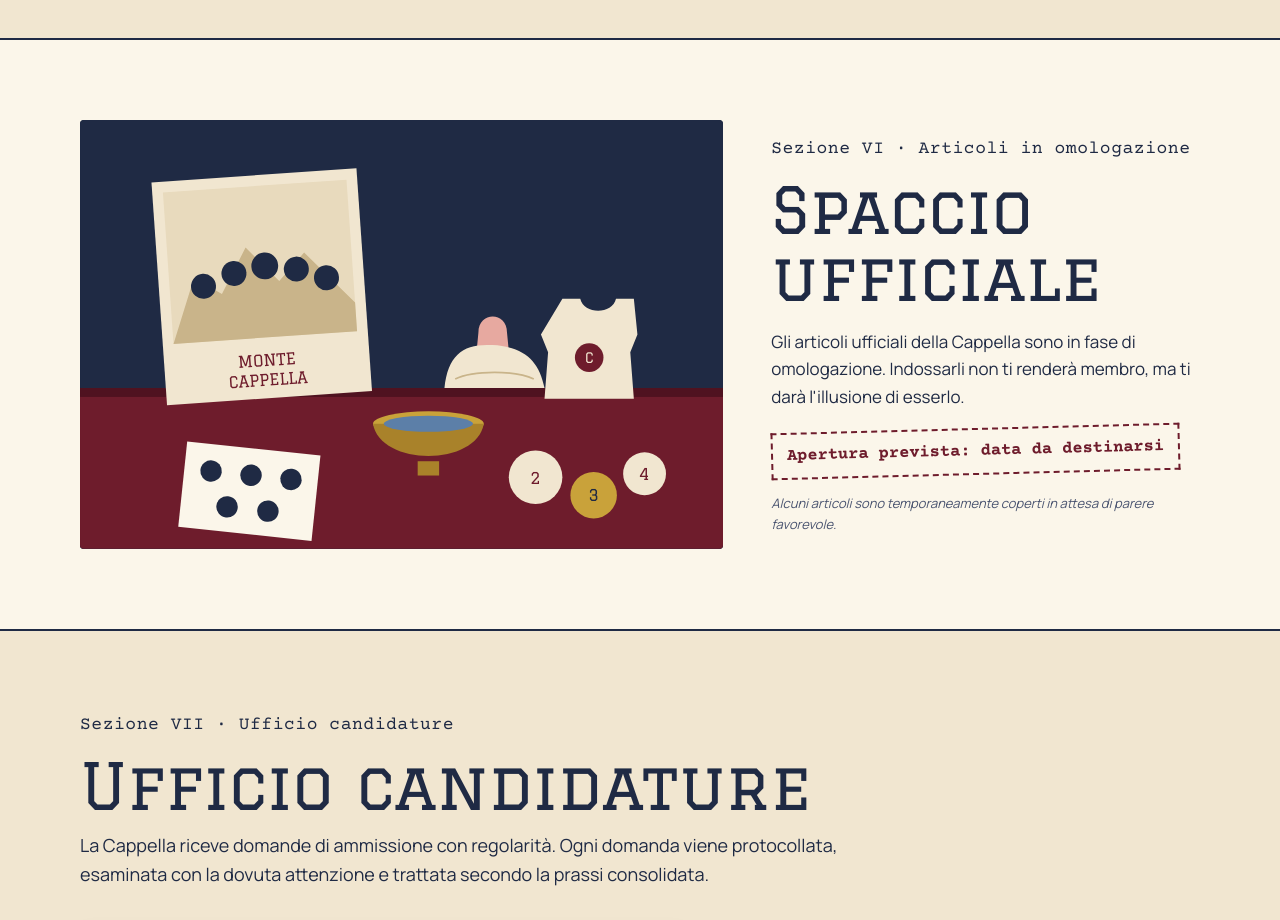
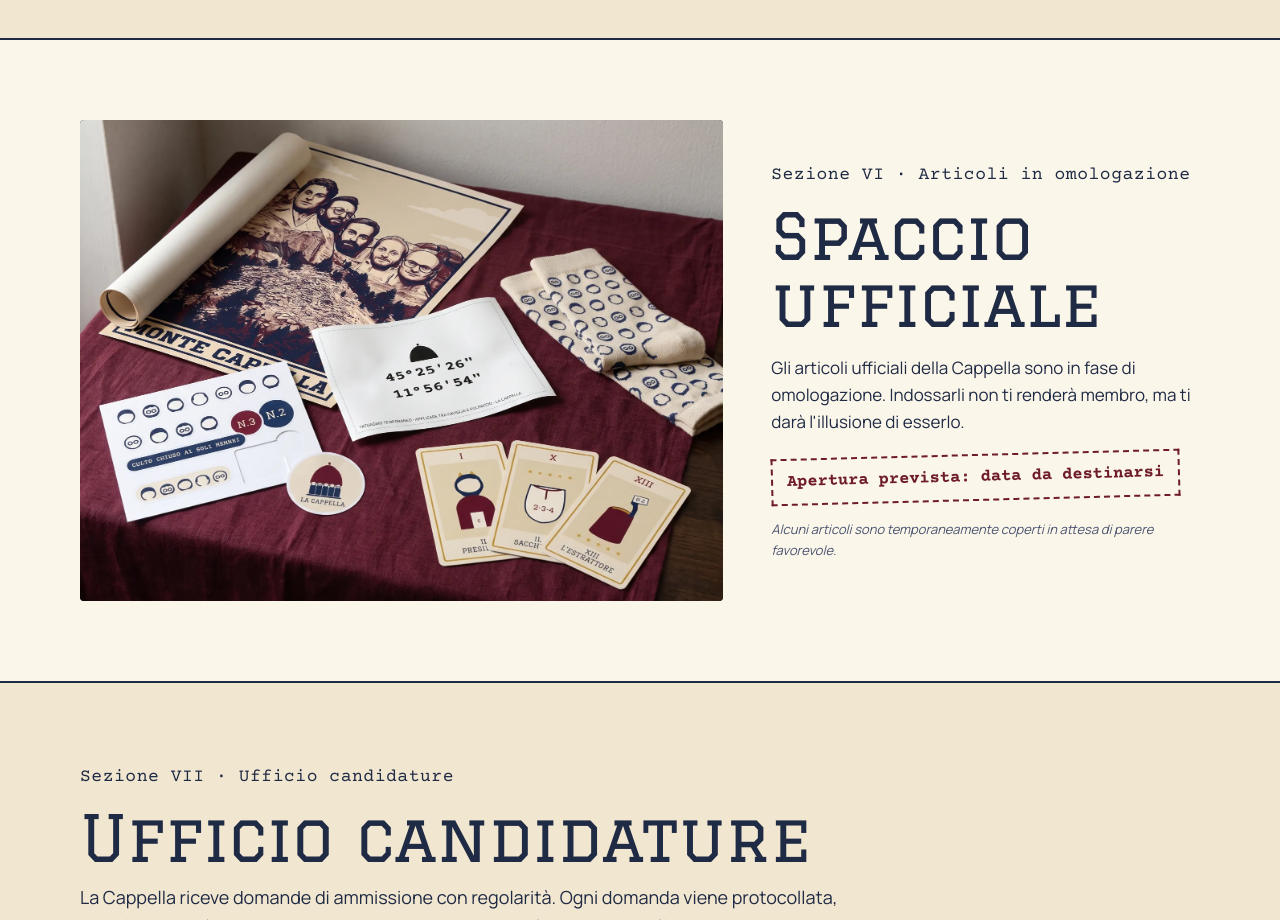
Before and after one commit to dpette/la-cappella, a plain HTML site: page public/index.html in a window 1280 px wide. Shown: the part 7120-8040 px from the top of the page. Drawn offline with nearby package versions, Linux system fonts and the light colour scheme; no server answers.

Commit message:
Spaccio: natura morta fotografica dei gadget
Co-Authored-By: Claude Opus 5.5 <noreply@anthropic.com>
Claude-Session: https://claude.ai/code/session_01Qm3Bz8VsaHKrpQ18qVKDzJ

```diff
--- a/public/assets/css/stile.css
+++ b/public/assets/css/stile.css
@@ -170,7 +170,7 @@ dialog.visore .chiudi { position: fixed; top: calc(12px + env(safe-area-inset-to
 /* Spaccio */
 .spaccio { display: grid; grid-template-columns: minmax(0, 1.5fr) minmax(0, 1fr); gap: 48px; align-items: center; }
 .natura-morta { background: var(--inchiostro); border-radius: 4px; overflow: hidden; }
-.natura-morta svg { width: 100%; height: auto; display: block; }
+.natura-morta img { width: 100%; height: auto; display: block; }
 .cartellino { display: inline-block; border: 2px dashed var(--ceralacca); color: var(--ceralacca); font-family: var(--f-atto); font-weight: 700; padding: 8px 14px; transform: rotate(-1.5deg); }
 .nota-piccola { font-size: 13px; color: var(--inchiostro-2); font-style: italic; }
 
--- a/public/index.html
+++ b/public/index.html
@@ -181,50 +181,7 @@
   <section id="spaccio" class="sezione foglio gutter" aria-labelledby="t-spaccio">
     <div class="wrap spaccio">
       <div class="natura-morta">
-        <svg viewBox="0 0 720 480" role="img" aria-label="Natura morta dei gadget della Cappella su un tavolo: poster, trasferelli, adesivi, top, una scodellina e un oggetto coperto da un tovagliolo">
-          <rect width="720" height="480" fill="#1F2A44"/>
-          <rect x="0" y="300" width="720" height="180" fill="#6E1C2C"/>
-          <rect x="0" y="300" width="720" height="10" fill="#4F1220"/>
-          <!-- poster Monte Rushmore -->
-          <g transform="translate(80 70) rotate(-4)">
-            <rect width="230" height="250" fill="#F1E6D0"/>
-            <rect x="12" y="12" width="206" height="170" fill="#E8DABD"/>
-            <path d="M12 182 L40 110 L70 130 L100 80 L135 120 L165 90 L218 150 L218 182 Z" fill="#C9B48A"/>
-            <g fill="#1F2A44"><circle cx="50" cy="120" r="14"/><circle cx="85" cy="108" r="14"/><circle cx="120" cy="102" r="15"/><circle cx="155" cy="108" r="14"/><circle cx="188" cy="120" r="14"/></g>
-            <text x="115" y="214" text-anchor="middle" font-family="Graduate, serif" font-size="18" fill="#6E1C2C">MONTE</text>
-            <text x="115" y="236" text-anchor="middle" font-family="Graduate, serif" font-size="18" fill="#6E1C2C">CAPPELLA</text>
-          </g>
-          <!-- oggetto coperto (sullo sfondo) -->
-          <g>
-            <path d="M440 300 L446 238 C446 214 478 214 478 238 L484 300 Z" fill="#E7A9A0"/>
-            <path d="M408 300 C412 262 430 250 462 252 C498 254 514 270 520 300 Z" fill="#F1E6D0"/>
-            <path d="M420 290 C440 280 488 280 508 290" stroke="#C9B48A" stroke-width="2" fill="none"/>
-          </g>
-          <!-- top donna -->
-          <g transform="translate(520 200)">
-            <path d="M20 0 L40 0 C44 18 76 18 80 0 L100 0 L104 40 L96 60 L100 112 L0 112 L4 60 L-4 40 Z" fill="#F1E6D0"/>
-            <circle cx="50" cy="66" r="16" fill="#6E1C2C"/>
-            <text x="50" y="72" text-anchor="middle" font-family="Graduate, serif" font-size="16" fill="#F1E6D0">C</text>
-          </g>
-          <!-- scodellina / fonte battesimale -->
-          <g transform="translate(330 330)">
-            <ellipse cx="60" cy="10" rx="62" ry="14" fill="#C9A23A"/>
-            <path d="M-2 10 C6 58 114 58 122 10 Z" fill="#A9822A"/>
-            <ellipse cx="60" cy="10" rx="50" ry="9" fill="#5C7FA8"/>
-            <rect x="48" y="52" width="24" height="16" fill="#A9822A"/>
-          </g>
-          <!-- trasferelli -->
-          <g transform="translate(120 360) rotate(6)">
-            <rect width="150" height="96" fill="#FBF6EA"/>
-            <g fill="#1F2A44"><circle cx="30" cy="30" r="12"/><circle cx="75" cy="30" r="12"/><circle cx="120" cy="30" r="12"/><circle cx="52" cy="68" r="12"/><circle cx="98" cy="68" r="12"/></g>
-          </g>
-          <!-- adesivi -->
-          <g>
-            <circle cx="510" cy="400" r="30" fill="#F1E6D0"/><text x="510" y="407" text-anchor="middle" font-family="Graduate, serif" font-size="18" fill="#6E1C2C">2</text>
-            <circle cx="575" cy="420" r="26" fill="#C9A23A"/><text x="575" y="427" text-anchor="middle" font-family="Graduate, serif" font-size="18" fill="#1F2A44">3</text>
-            <circle cx="632" cy="396" r="24" fill="#F1E6D0"/><text x="632" y="403" text-anchor="middle" font-family="Graduate, serif" font-size="18" fill="#6E1C2C">4</text>
-          </g>
-        </svg>
+        <img src="assets/img/spaccio.webp" alt="I gadget ufficiali della Cappella su un tavolo con la tovaglia bordeaux: il poster Monte Cappella, gli adesivi, il tatuaggio temporaneo con le coordinate, i calzini e tre carte dei tarocchi" width="1600" height="1195" loading="lazy">
       </div>
       <div class="testo">
         <div class="intest" style="margin-bottom: 0;">
```
Also changed, not shown: public/assets/img/spaccio.webp (added).
